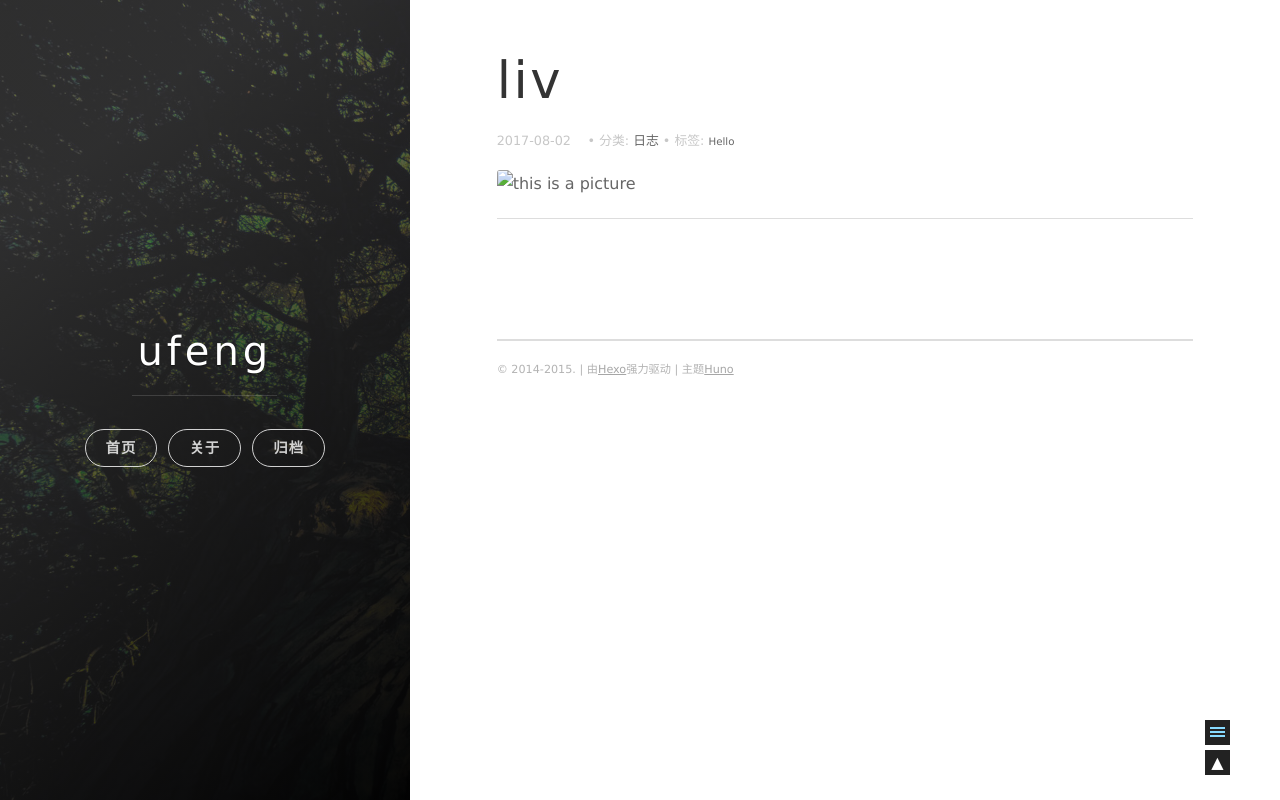
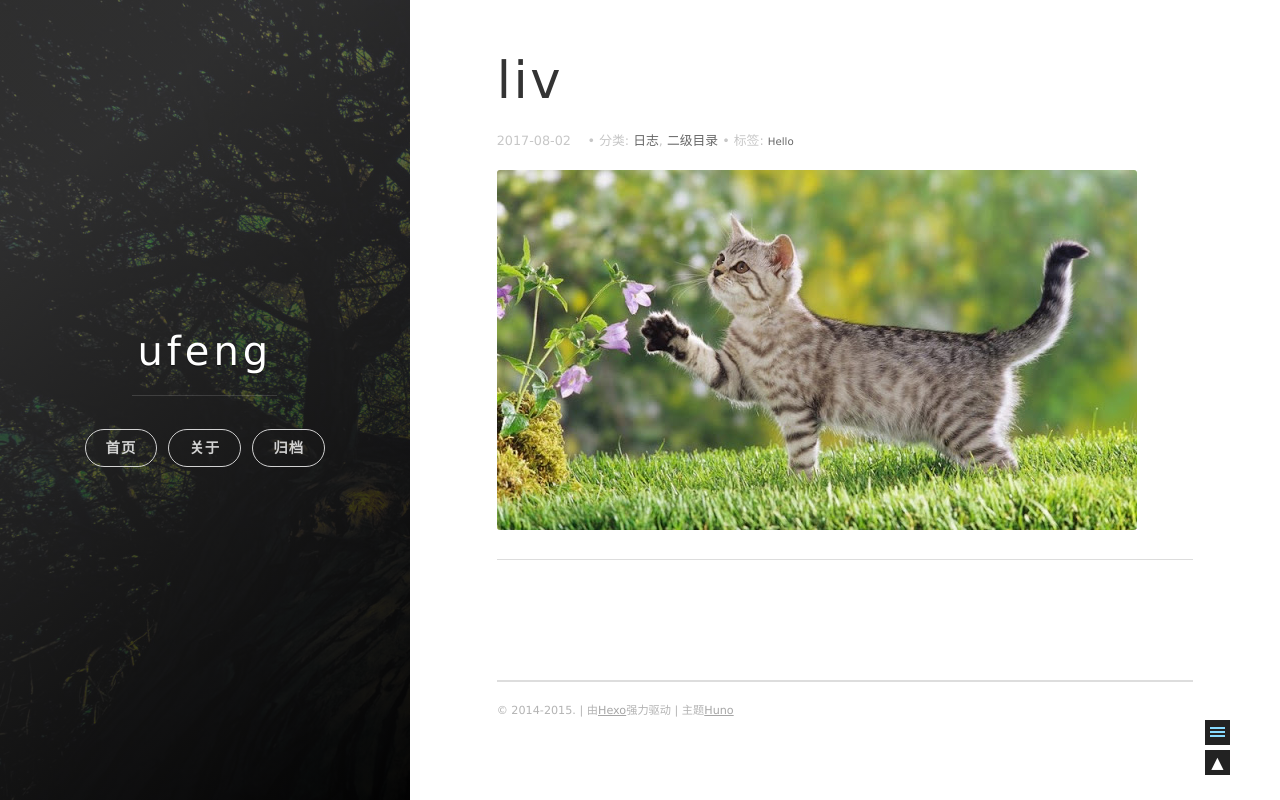
Before and after one commit to ufengli/ufengli.github.io, a plain HTML site: page 2017/08/02/liv/index.html in a window 1280 px wide. Drawn offline with nearby package versions, Linux system fonts and the light colour scheme; some packages are replaced by stand-ins of ours.

Commit message:
Site updated: 2017-08-03 22:34:01

```diff
--- a/2017/08/02/liv/index.html
+++ b/2017/08/02/liv/index.html
@@ -21,11 +21,11 @@
 <meta property="og:title" content="liv | ufeng">
 <meta property="og:url" content="http://ufengli.github.io/2017/08/02/liv/index.html">
 <meta property="og:site_name" content="ufeng">
-<meta property="og:image" content="http://ufengli.github.io/2017/08/02/liv/liv/cat.jpg">
-<meta property="og:updated_time" content="2017-08-04T02:30:16.591Z">
+<meta property="og:image" content="http://ufengli.github.io/2017/08/02/liv/cat.jpg">
+<meta property="og:updated_time" content="2017-08-04T02:33:47.359Z">
 <meta name="twitter:card" content="summary">
 <meta name="twitter:title" content="liv | ufeng">
-<meta name="twitter:image" content="http://ufengli.github.io/2017/08/02/liv/liv/cat.jpg">
+<meta name="twitter:image" content="http://ufengli.github.io/2017/08/02/liv/cat.jpg">
 
 
 
@@ -161,7 +161,7 @@ classes that you can use:
 
             <font class="categories">
             &#8226; 分类:
-            <a class="categories-link" href="/categories/日志/">日志</a>
+            <a class="categories-link" href="/categories/日志/">日志</a>, <a class="categories-link" href="/categories/日志/二级目录/">二级目录</a>
             </font>
 
 
@@ -180,7 +180,7 @@ classes that you can use:
   </header>
 
   <section id="post-content" class="article-content post">
-    <p><img src="liv/cat.jpg" alt="this is a picture"></p>
+    <p><img src="cat.jpg" alt="this is a picture"></p>
 
   </section>
 
```
Also changed, not shown: categories/日志/二级目录/index.html (+18 -0 lines).
